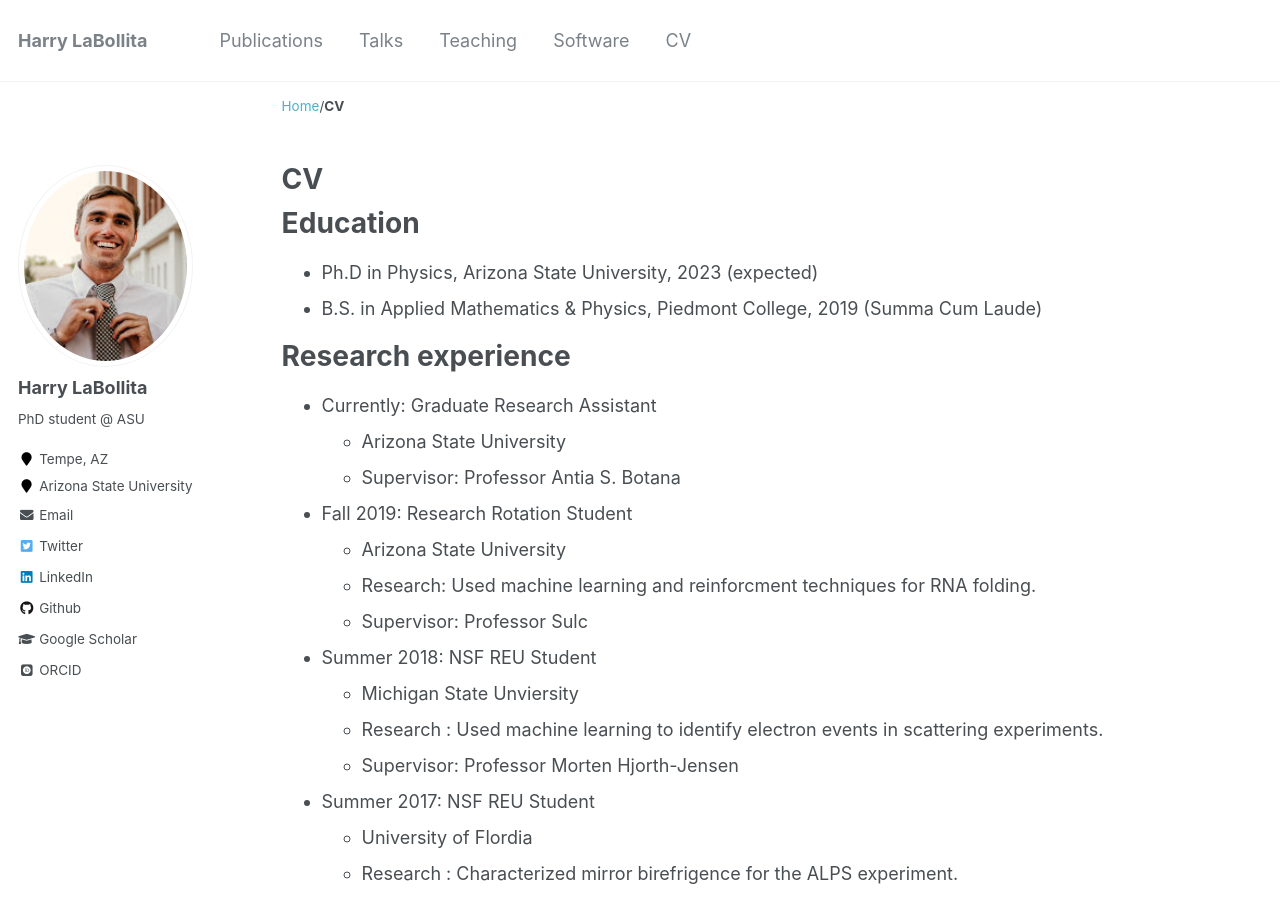
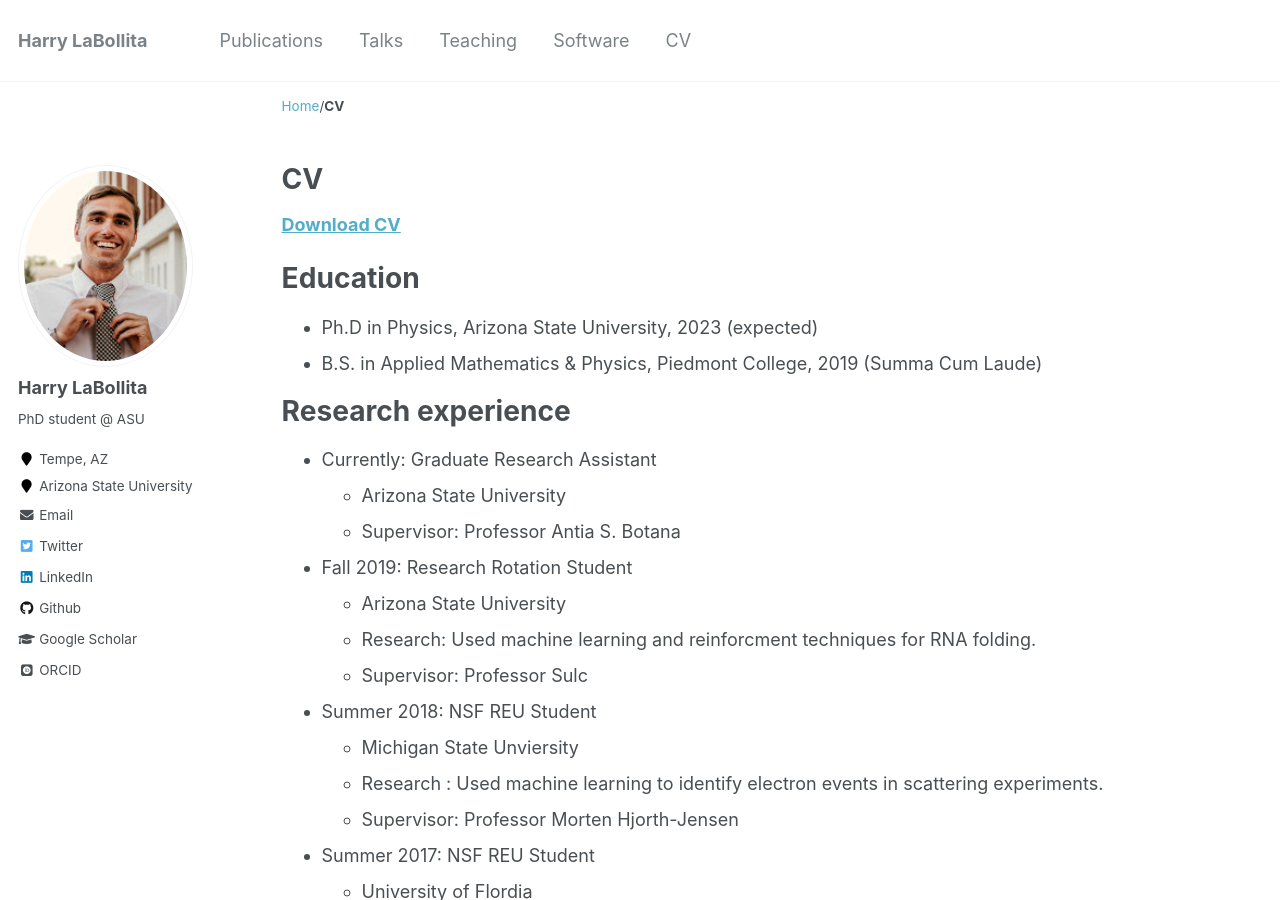
Before and after one commit to harrisonlabollita/harrisonlabollita.github.io, a Jekyll site: the page built from _pages/cv.md, in a window 1280 px wide and 900 px high. Built offline with Jekyll 4.4.1, drawn with Linux system fonts in a browser that asks for light colours; some web fonts are replaced.

Commit message:
update cv page

```diff
--- a/_pages/cv.md
+++ b/_pages/cv.md
@@ -9,13 +9,15 @@ redirect_from:
 
 {% include base_path %}
 
+[**Download CV**](/files/cv_labollita.pdf)
+
 Education
-======
+=========
 * Ph.D in Physics, Arizona State University, 2023 (expected)
 * B.S. in Applied Mathematics & Physics, Piedmont College, 2019 (Summa Cum Laude)
 
 Research experience
-======
+==================
 * Currently: Graduate Research Assistant
   * Arizona State University
   * Supervisor: Professor Antia S. Botana
```
Also changed, not shown: 1 other file.
